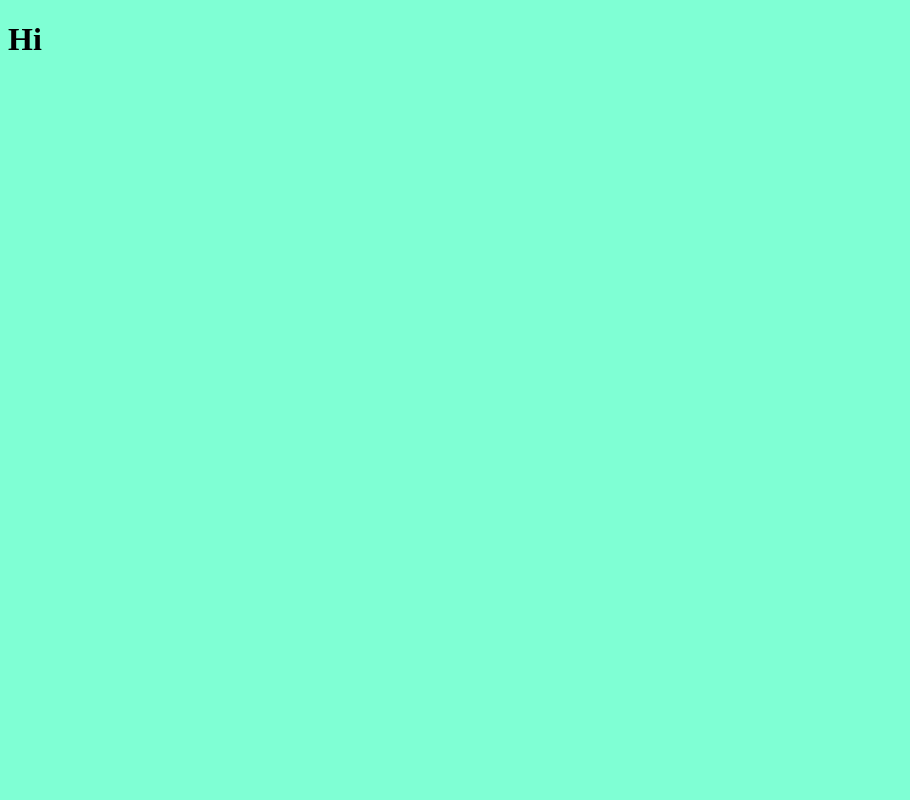
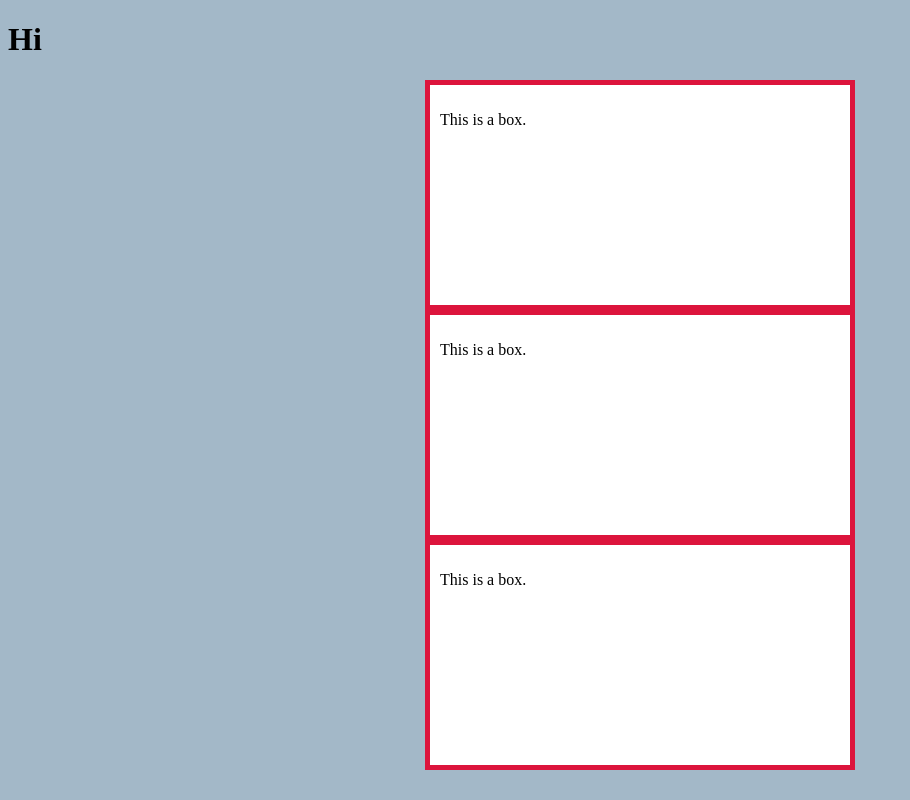
Before and after one commit to kalicho313/layout, a plain HTML site: page index.html in a window 1280 px wide. Shown: the whole page, without its empty margins (0-910 px from the left). Drawn offline with Linux system fonts and the light colour scheme.

Commit message:
update index

```diff
--- a/index.html
+++ b/index.html
@@ -6,4 +6,13 @@
     </head>
     <body>
      <h1> Hi</h1>
+     <div class="box">
+        <p>This is a box.<p>
+     </div>
+     <div class="box1">
+        <p>This is a box.<p>
+     </div>
+     <div class="box2">
+        <p>This is a box.<p>
+     </div>
     </body>
--- a/style.css
+++ b/style.css
@@ -1,3 +1,27 @@
 body {
-    background-color:aquamarine;
+    background-color: #a3b8c8;
 }
+.box {
+    margin: auto;
+    width: 400px;
+    height: 200px;
+    padding: 10px;
+    border: 5px solid crimson;
+    background-color: white;
+}
+.box1 {
+    margin: auto;
+    width: 400px;
+    height: 200px;
+    padding: 10px;
+    border: 5px solid crimson;
+    background-color: white;
+}
+.box2 {
+    margin: auto;
+    width: 400px;
+    height: 200px;
+    padding: 10px;
+    border: 5px solid crimson;
+    background-color: white;
+}
```
